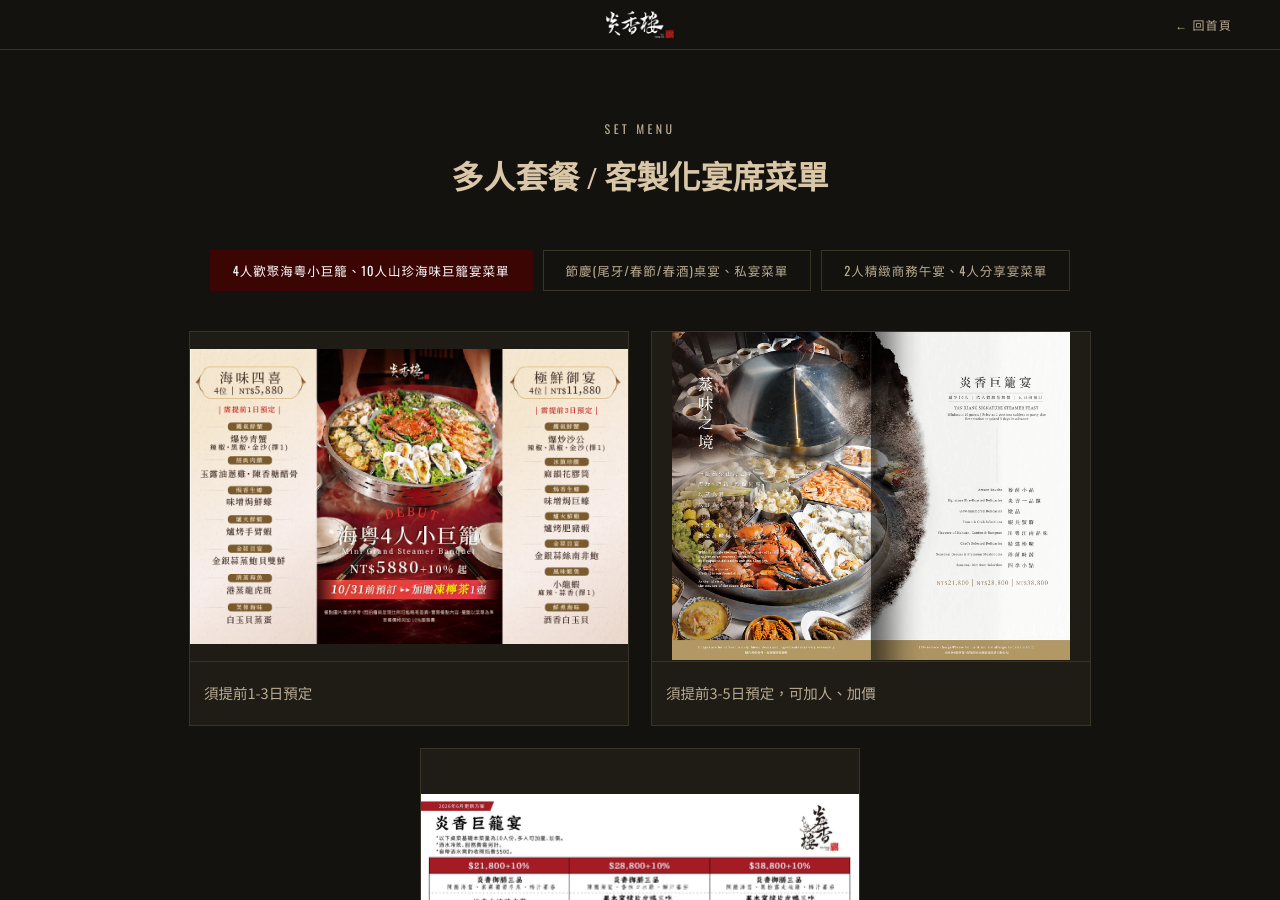
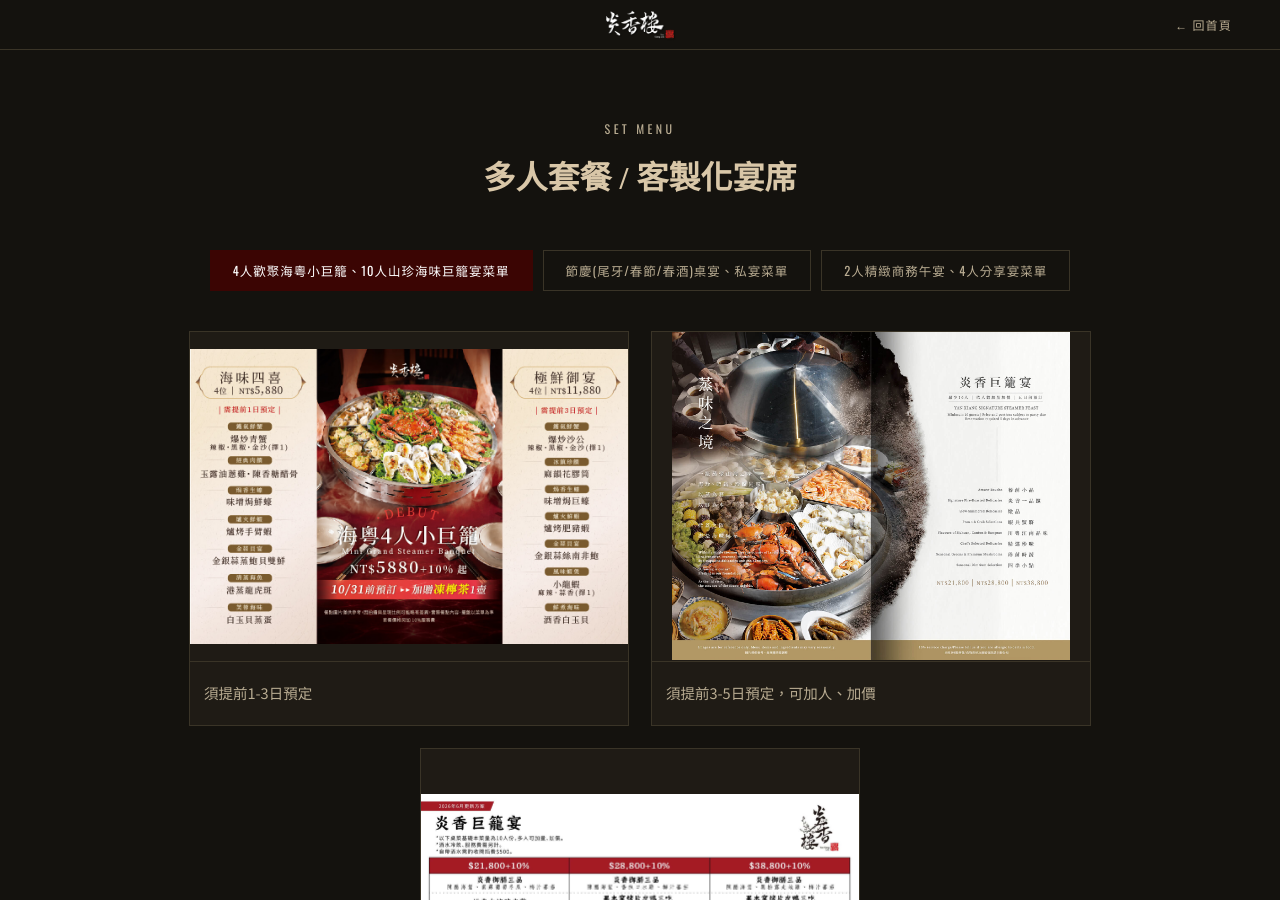
Before and after one commit to yanxianglou/yanxianglou.github.io, a Jekyll site: the page built from menu-set.html, in a window 1280 px wide and 900 px high. Built offline with Jekyll 4.4.1, drawn with Linux system fonts in a browser that asks for light colours.

Commit message:
Update 套餐餐品頁 “setmenu”

```diff
--- a/_data/setmenu.yml
+++ b/_data/setmenu.yml
@@ -1,4 +1,4 @@
-page_title: 多人套餐 / 客製化宴席菜單
+page_title: 多人套餐 / 客製化宴席
 intro: ""
 slides:
   - image: /assets/img/uploads/8-9.jpg
```
